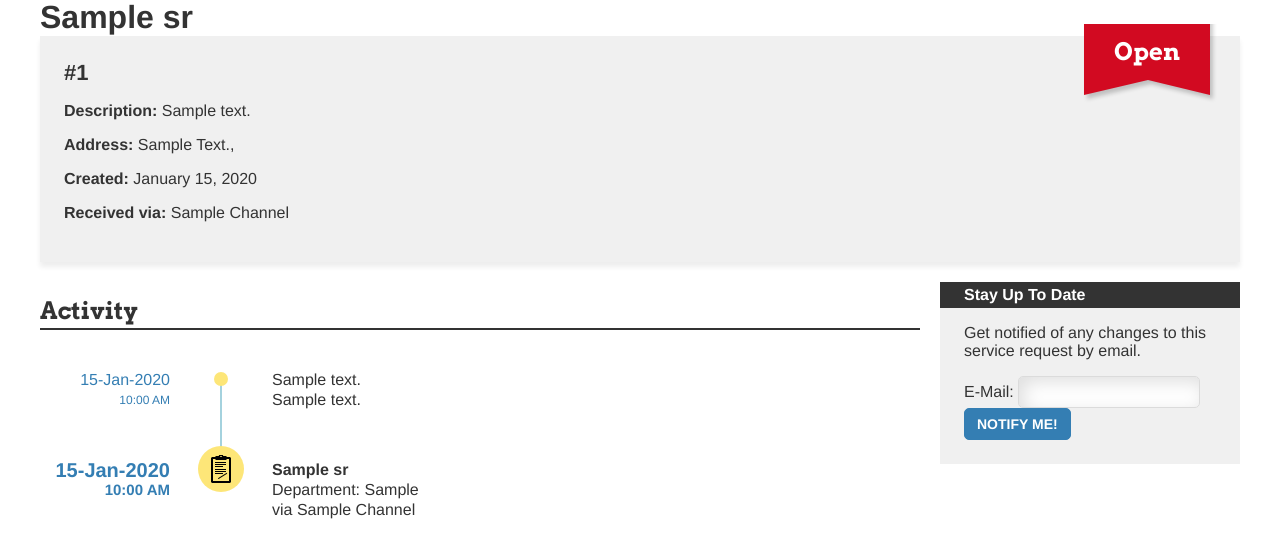
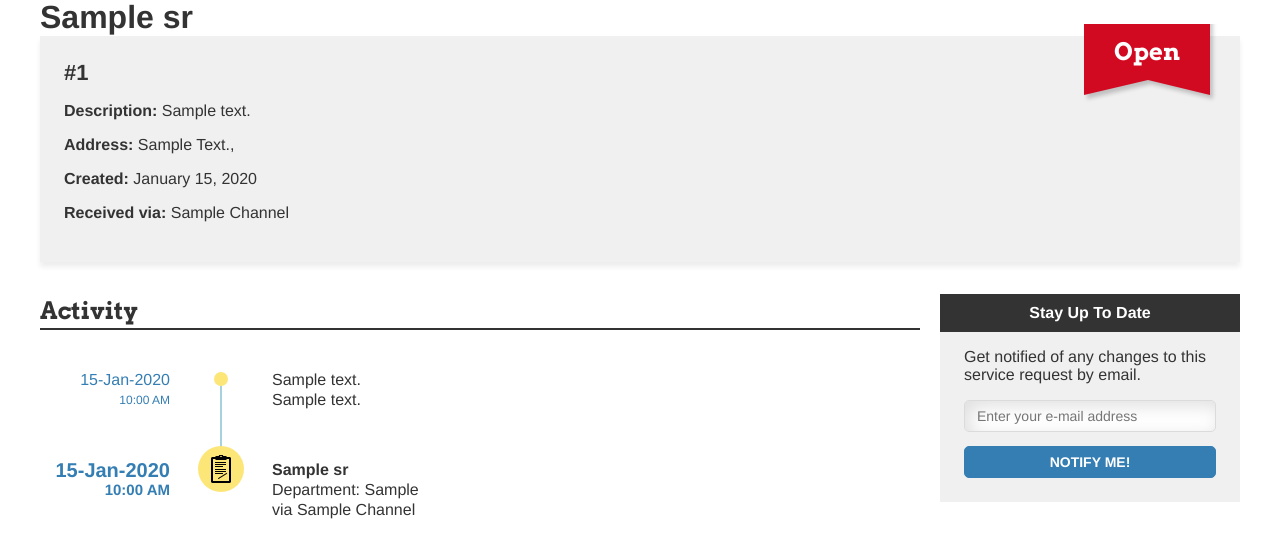
Before and after one commit to codeforamerica/srtracker, a Flask app: template templates/service_request.html in a window 1280 px wide. Shown: the part 138-696 px from the top of the page. Run offline with Flask 2, Linux system fonts and the light colour scheme; the template is opened without the code that fills it: most values are stand-ins (such as "Sample title", 1, 10 or a date in 2020); parts of the project's set-up code (start-up, migrations or seed data) failed here and were passed over.

Commit message:
Clean up of activities and subscription form layout

```diff
--- a/static/css/service_request.css
+++ b/static/css/service_request.css
@@ -57,7 +57,7 @@ input {
 
 .request_details {
 	position: relative;
-	margin-bottom: 20px;
+	margin-bottom: 32px;
 	padding: 24px 160px 24px 24px;
 	background: #f0f0f0;
 	box-shadow: 0 5px 5px rgba(0, 0, 0, 0.07);
@@ -98,7 +98,7 @@ input {
 
 
 .activity_header {
-	margin: 32px 320px 1em 0;
+	margin: 0 320px 1em 0;
 	font-family: ArvoBold, Helvetica, Arial, sans-serif;
 	font-size: 24px;
 	line-height: 34px;
@@ -204,25 +204,34 @@ input {
 
 		.extras_content h2 {
 			margin: -24px -24px 16px;
-			padding: 4px 24px;
+			padding: 8px 24px;
 			background: #333;
 			color: #fff;
 			font-family: Arvo, Helvetica, Arial, sans-serif;
 			font-size: 1em;
+			line-height: 1.35;
+			text-align: center;
 		}
 
-		.extras_content dl {
-			margin: 0;
-			padding: 0;
+		.extras_content .use_placeholder {
+			/* Hide a label visually without hiding from screen-readers */
+			display: block;
+			height: 0;
+			overflow: hidden;
 		}
 
-			.extras_content dt {
-				font-weight: bold;
-			}
-			.extras_content dd {
-				margin: 0 0 1em;
-				padding: 0;
-			}
+		.extras_content input {
+			width: 100%;
+			-webkit-box-sizing: border-box;
+			-moz-box-sizing: border-box;
+			-o-box-sizing: border-box;
+			-ms-box-sizing: border-box;
+			box-sizing: border-box;
+		}
+
+		.extras_content .submit {
+			margin-top: 1em;
+		}
 
 
 .invalid input[type="email"] {
--- a/templates/service_request.html
+++ b/templates/service_request.html
@@ -60,10 +60,10 @@
 						<h2>Stay Up To Date</h2>
 						<p>Get notified of any changes to this service request by email.</p>
 						<form method="POST" action="/subscribe/{{ sr.service_request_id }}" id="subscription_form">
-							<label for="update_email">E-Mail:</label>
-							<input type="email" id="update_email" name="update_email" />
+							<label for="update_email" class="use_placeholder">E-Mail:</label>
+							<input type="email" id="update_email" name="update_email" placeholder="Enter your e-mail address" />
 							<p class="error_message">Please use a valid e-mail address.</p>
-							<input type="submit" value="Notify Me!" />
+							<input type="submit" class="submit" value="Notify Me!" />
 						</form>
 					</div>
 					{% endif %}
```
